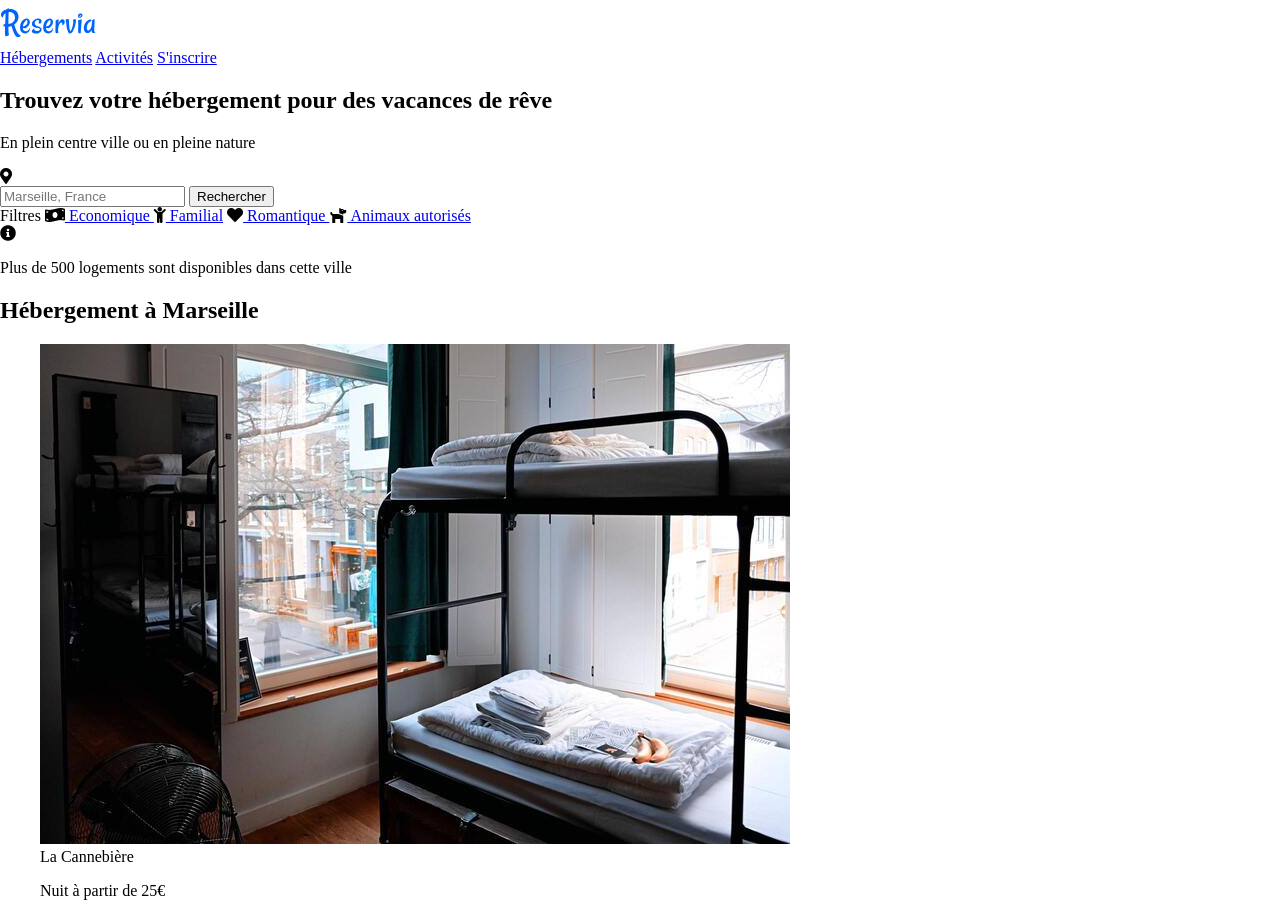
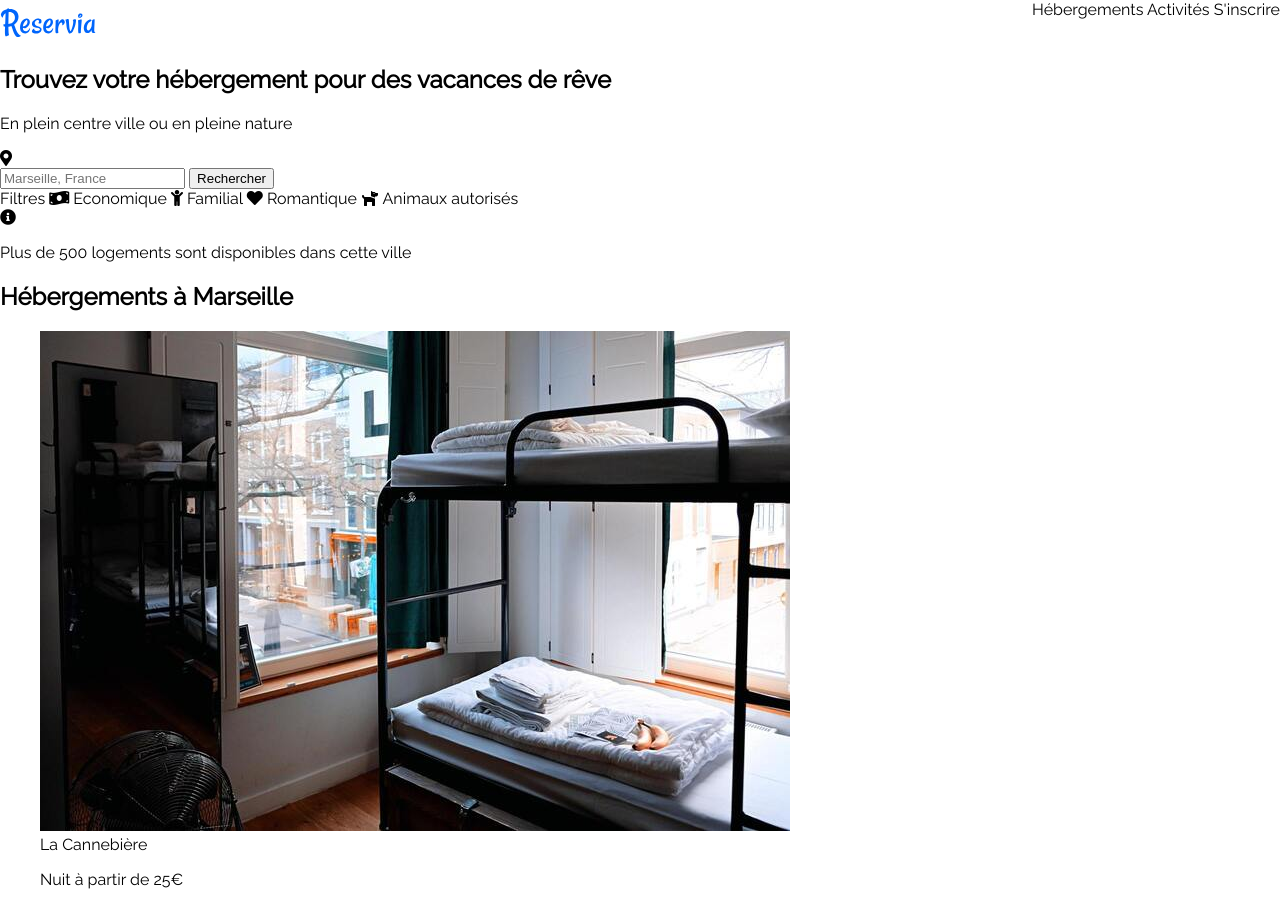
Before and after one commit to HaouriSabrina/HaouriSabrina_2_27012021, a plain HTML site: page index.html in a window 1280 px wide. Shown: the top 903 px of the page. Drawn offline with Linux system fonts and the light colour scheme.

Commit message:
creation CSS

```diff
--- a/Reservia_CSS.css
+++ b/Reservia_CSS.css
@@ -1,8 +1,28 @@
-a:hover
-{
-    color : #0065FC
-}
 body
 {
     margin: 0;
+    font-family: 'Raleway', sans-serif;
 }
+
+header
+{
+    display: flex;
+    justify-content: space-between;
+}
+
+a
+{
+    text-decoration: none;
+    color: black;
+}
+
+a:visited
+{
+    color: black;
+}
+
+.top:hover
+{
+    color : #0065FC;
+    text-decoration: overline;
+}
--- a/index.html
+++ b/index.html
@@ -5,8 +5,10 @@
     <meta charset="UTF-8">
     <meta name="viewport" content="width=device-width, initial-scale=1.0">
     <link rel="stylesheet" href="https://cdnjs.cloudflare.com/ajax/libs/font-awesome/5.15.2/css/all.min.css" integrity="sha512-HK5fgLBL+xu6dm/Ii3z4xhlSUyZgTT9tuc/hSrtw6uzJOvgRr2a9jyxxT1ely+B+xFAmJKVSTbpM/CuL7qxO8w==" crossorigin="anonymous" />
-    <link rel="stylesheet" href="Reservia_CSS.css" />
+    <link rel="stylesheet" href="Reservia_CSS.css" >
     <link rel="icon" href="images/logo/Reservia.svg">
+    <link rel="preconnect" href="https://fonts.gstatic.com">
+    <link href="https://fonts.googleapis.com/css2?family=Raleway&display=swap" rel="stylesheet">
     <title>Reservia</title>
   </head>
 
@@ -15,9 +17,9 @@
     <header>
         <img class="logo" src="images/logo/Reservia.svg" title="Accueil" alt="logo"/>
         <nav>
-            <a href="#hebergements" class="hebergements"> Hébergements</a>
-            <a href="#activites" class="activites">Activités</a>
-            <a href="#inscription" class="inscription">S'inscrire</a>
+            <a href="#hebergements" class="top"> Hébergements</a>
+            <a href="#activites" class="top">Activités</a>
+            <a href="#" class="inscription">S'inscrire</a>
         </nav>
     </header>
 
@@ -50,7 +52,8 @@
 
     <!--section 2 hebergement : photo + nom + prix et icones à gauche  + aside populaire à droite ? ou nvl section ?-->
     <section id="hebergements">
-        <h2>Hébergement à Marseille</h2>
+        <div class="hebergements">
+            <h2>Hébergements à Marseille</h2>
             <figure class="photos">
                 <img src="images/hebergements/4_small/Cannebiere.jpg" class="photos-hebergement" alt="Auberge La Cannebière" title="Cannebière" />
                 <figcaption>La Cannebière </figcaption>
@@ -124,7 +127,7 @@
                 </div>
             </figure>
             <a href="#" class="afficher_plus"> Afficher plus</a>
-
+        </div>
         <!--Les plus populaires-->
         <aside class="populaire">
             <div class="populaire">
@@ -171,7 +174,7 @@
     </section>
 
     <!--section 3 activités : photos encadrées-->
-    <section id="section_deux">
+    <section id="activites">
         <h2 class="titre_activite">Activités à Marseille</h2>
         <figure class="photos">
             <img src="images/activites/4_small/vieux_port.jpg" alt="Vieux Port" title="Vieux Port" />
```
Lines whose indentation alone changed are shown as unchanged.
